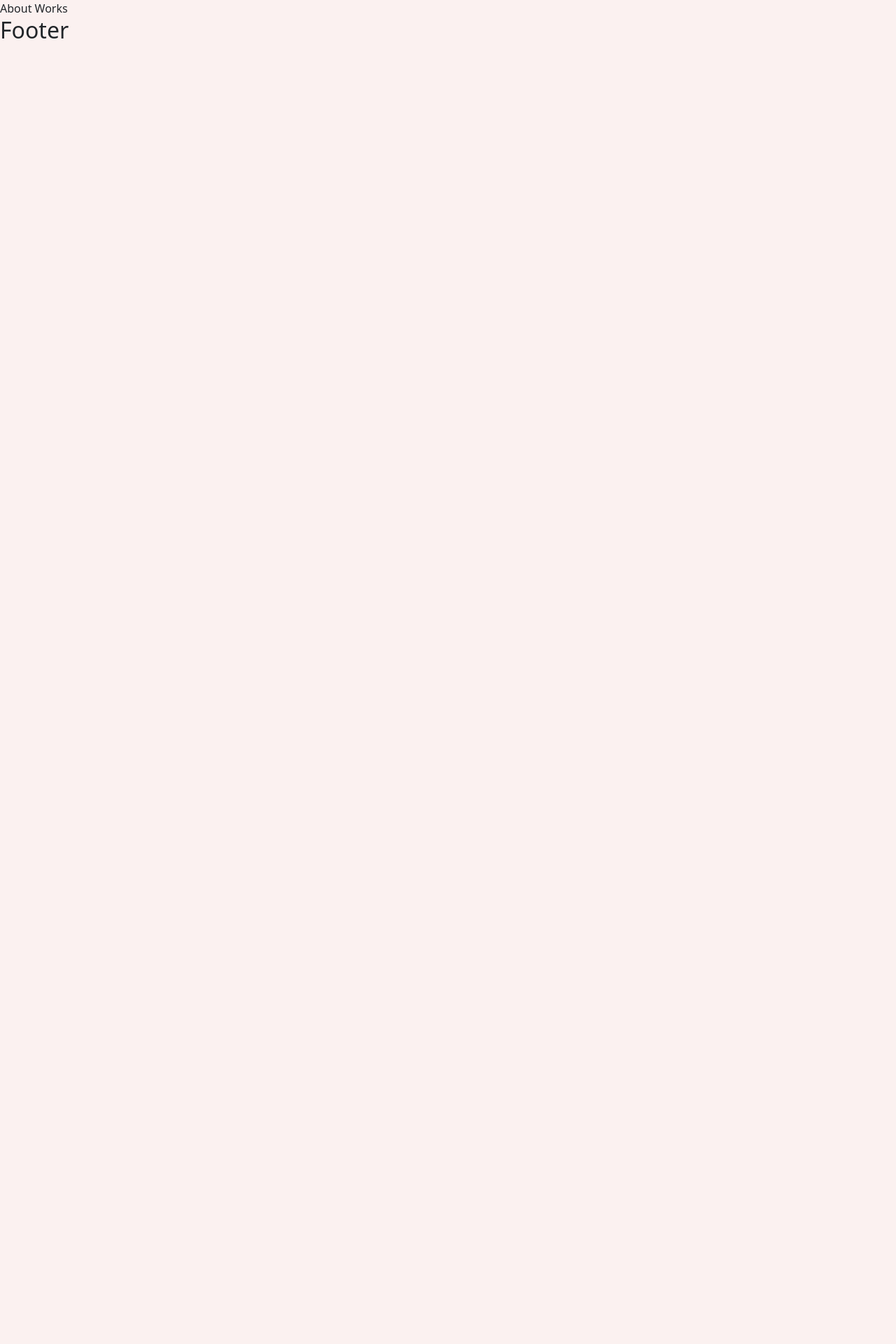
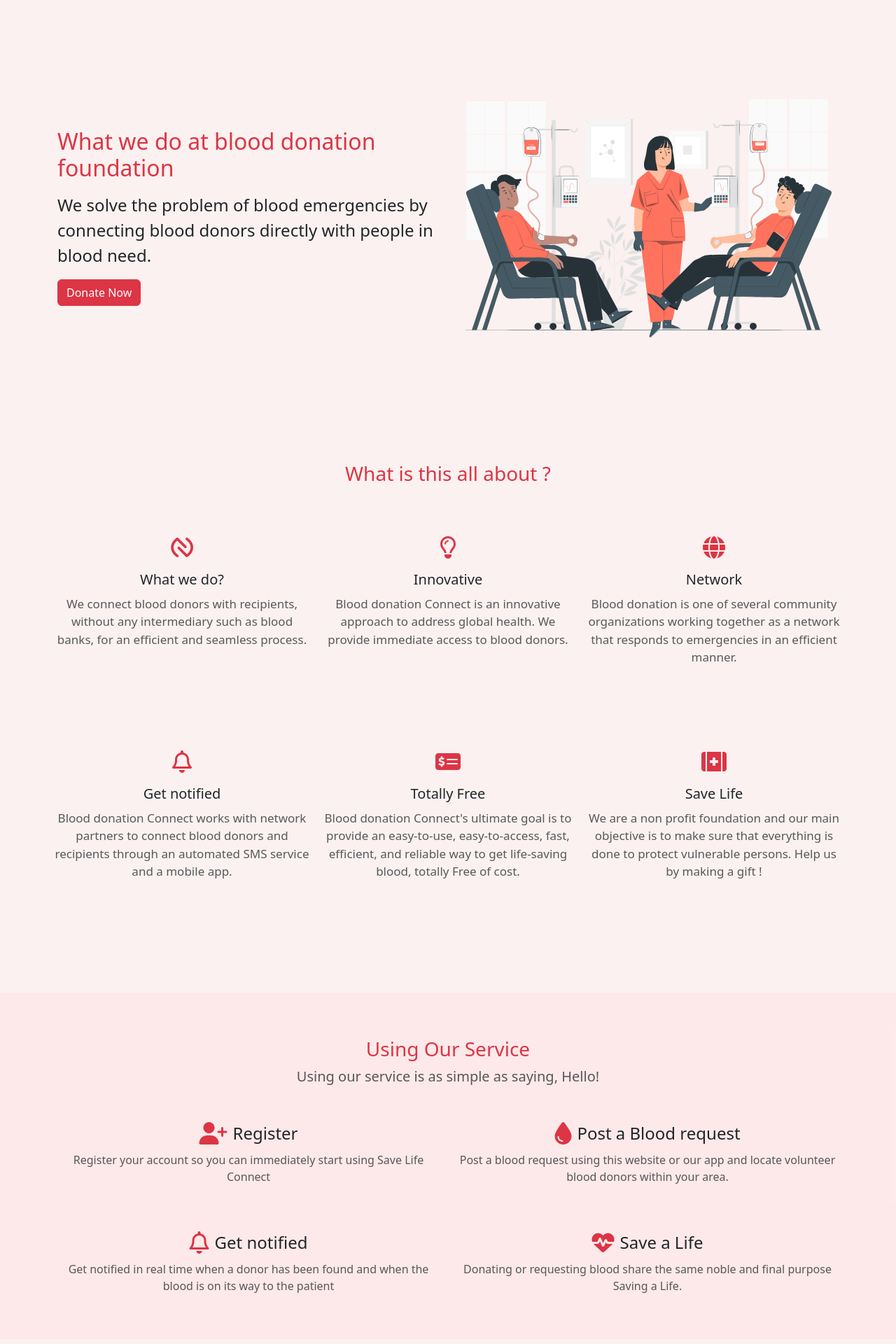
Before and after one commit to HadeerHassan28/Blood-Donation-App, a React (Create React App) app: page /about in a window 1280 px wide. Shown: the part 60-1980 px from the top of the page at 70% size. Before the commit the page ends 800 px from the top, so only its background shows below. Built offline with nearby package versions, Linux system fonts and the light colour scheme.

Commit message:
AboutPage
install fontawesome & i added a color in index.css
Sa3ed bymasy

```diff
--- a/package.json
+++ b/package.json
@@ -5,6 +5,7 @@
   "dependencies": {
     "@emotion/react": "^11.11.0",
     "@emotion/styled": "^11.11.0",
+    "@fortawesome/fontawesome-free": "^6.4.0",
     "@mui/material": "^5.13.4",
     "@reduxjs/toolkit": "^1.9.5",
     "@testing-library/jest-dom": "^5.16.5",
--- a/src/Components/About/About.jsx
+++ b/src/Components/About/About.jsx
@@ -1,8 +1,106 @@
 import React from "react";
 import styles from "./About.module.css";
+import aboutimg from '../../assets/About-head.svg'
+const About = () => {
+  return <>
+    <div className="container py-5 mt-5">
+      <div className="row gy-2 mt-4">
+        <div className="col-lg-6  col-sm-12 d-flex align-items-center justify-content-center">
+          <div className={styles.aboutContent}>
+            <h2 className="text-danger mb-3">What we do at blood donation foundation</h2>
+            <p className="fs-4 mb-3">We solve the problem of blood emergencies by connecting blood donors directly with people in blood need.</p>
+            <button className="btn btn-danger">Donate Now</button>
+          </div>
+        </div>
+        <div className="col-lg-6 col-sm-12">
+          <img className="img-fluid rounded" src={aboutimg} alt="" />
+        </div>
+      </div>
+    </div>
+    <div className="container py-5 mt-5">
+      <h3 className="text-center text-danger mt-4 mb-4">What is this all about ?</h3>
+      <div className="row gy-2">
+        <div className={`${styles.card} col-lg-4 text-center py-5 px-2`}>
+          <i class="text-danger mb-2 fa-2x fa-brands fa-nfc-symbol"></i>
+          <h5>What we do?</h5>
+          <p className="text-muted">We connect blood donors with recipients, without any intermediary such as blood banks, for an efficient and seamless process.</p>
+        </div>
+        <div className={`${styles.card} col-lg-4 text-center py-5 px-2`}>
+          <i className="text-danger mb-2 fa-2x fa-regular fa-lightbulb"></i>
+          <h5>Innovative</h5>
+          <p className="text-muted">Blood donation Connect is an innovative approach to address global health. We provide immediate access to blood donors.</p>
+        </div>
+        <div className={`${styles.card} col-lg-4 text-center py-5 px-2`}>
+          <i class="text-danger mb-2 fa-2x fa-solid fa-globe"></i>
+          <h5>Network</h5>
+          <p className="text-muted">Blood donation is one of several community organizations working together as a network that responds to emergencies in an efficient manner.</p>
+        </div>
+        <div className={`${styles.card} col-lg-4 text-center py-5 px-2`}>
+          <i class="text-danger mb-2 fa-2x fa-regular fa-bell"></i>
+          <h5>Get notified</h5>
+          <p className="text-muted">Blood donation Connect works with network partners to connect blood donors and recipients through an automated SMS service and a mobile app.</p>
+        </div>
+        <div className={`${styles.card} col-lg-4 text-center py-5 px-2`}>
+          <i class="text-danger mb-2 fa-2x fa-solid fa-money-check-dollar"></i>
+          <h5>Totally Free</h5>
+          <p className="text-muted">Blood donation Connect's ultimate goal is to provide an easy-to-use, easy-to-access, fast, efficient, and reliable way to get life-saving blood, totally Free of cost.</p>
+        </div>
+        <div className={`${styles.card} col-lg-4 text-center py-5 px-2`}>
+          <i class="text-danger mb-2 fa-2x  fa-solid fa-kit-medical"></i>
+          <h5>Save Life</h5>
+          <p className="text-muted">We are a non profit foundation and our main objective is to make sure that everything is done to protect vulnerable persons. Help us by making a gift !</p>
+        </div>
 
-const About = () => {
-  return <div>About Works</div>;
+      </div>
+    </div>
+    <section className="secondary-color">
+      <div className="container py-5 mt-5 ">
+        <div className="text-center p-3 mb-3">
+          <h3 className="text-danger">Using Our Service</h3>
+          <p className="text-muted fs-5">Using our service is as simple as saying, Hello!</p>
+        </div>
+        <div className="row gy-5">
+          <div className="col-lg-6 col-md-6 col-sm-12">
+            <div className="d-flex align-items-center justify-content-center">
+              <i class="text-danger fa-2x fa-solid fa-user-plus me-2"></i><span className="fs-4">Register</span>
+            </div>
+            <p className="mt-2 text-muted text-center">Register your account so you can immediately start using Save Life Connect</p>
+          </div>
+          <div className="col-lg-6 col-md-6 col-sm-12">
+            <div className="d-flex align-items-center justify-content-center">
+              <i class="text-danger fa-2x me-2 fa-solid fa-droplet"></i><span className="fs-4">Post a Blood request</span>
+            </div>
+            <p className="mt-2 text-muted text-center">Post a blood request using this website or our app and locate volunteer blood donors within your area.</p>
+          </div>
+          <div className="col-lg-6 col-md-6 col-sm-12">
+            <div className="d-flex align-items-center justify-content-center">
+              <i class="text-danger fa-2x me-2 fa-regular fa-bell"></i><span className="fs-4">Get notified</span>
+            </div>
+            <p className="mt-2 text-muted text-center">Get notified in real time when a donor has been found and when the blood is on its way to the patient</p>
+          </div>
+          <div className="col-lg-6 col-md-6 col-sm-12">
+            <div className="d-flex align-items-center justify-content-center">
+              <i class="text-danger fa-2x me-2 fa-solid fa-heart-pulse"></i><span className="fs-4">Save a Life</span>
+            </div>
+            <p className="mt-2 text-muted text-center">Donating or requesting blood share the same noble and final purpose Saving a Life.</p>
+          </div>
+        </div>
+      </div>
+    </section>
+    <div className="container py-5">
+      <div className="text-center p-3 mb-3">
+        <h3 className="text-danger">Connect With Us</h3>
+        <p className="text-muted ">Whether you want some help or just to ask us a question, you are welcome to do it using the form below.</p>
+      </div>
+      <div className={styles.customForm}>
+        <input type="text" placeholder="Full Name" className="form-control mb-2" />
+        <input type="email" placeholder="Email" className="form-control mb-2" />
+        <input type="text" placeholder="Phone Number" className="form-control mb-2" />
+        <textarea className="form-control mb-3" id="" cols="30" rows="10" placeholder="Your Message"></textarea>
+        <button type="submit" className="btn btn-outline-danger ">Send</button>
+      </div>
+    </div>
+  </>
 };
 
 export default About;
--- a/src/Components/About/About.module.css
+++ b/src/Components/About/About.module.css
@@ -0,0 +1,30 @@
+@media (max-width:991px) {
+    .aboutContent {
+        text-align: center;
+    }
+}
+
+.card {
+    transition: 0.3s ease;
+    -webkit-transition: 0.3s ease;
+    -moz-transition: 0.3s ease;
+    -ms-transition: 0.3s ease;
+    -o-transition: 0.3s ease;
+}
+
+.card p {
+    font-size: 17px;
+}
+
+.card h5 {
+    margin: 10px 0;
+}
+
+.card:hover {
+    box-shadow: rgba(50, 50, 93, 0.25) 0px 6px 12px -2px, rgba(0, 0, 0, 0.3) 0px 3px 7px -3px;
+}
+
+.customForm input:focus {
+    border: none;
+    outline: none;
+}
--- a/src/Components/Layout/Layout.jsx
+++ b/src/Components/Layout/Layout.jsx
@@ -8,8 +8,8 @@ const Layout = () => {
   return (
     <div>
       <Navbar></Navbar>
-        <Outlet></Outlet>
-      <Footer></Footer>
+      <Outlet></Outlet>
+      {/* <Footer></Footer> */}
     </div>
   );
 };
--- a/src/index.css
+++ b/src/index.css
@@ -1,11 +1,16 @@
 :root {
   --main-color: #ee394a;
+  --secondary-color: #ffe6e69d;
 }
 
 body {
-  background-color: #fbf1f0  ;
+  background-color: #fbf1f0;
 }
 
 .main-color {
   color: var(--main-color);
 }
+
+.secondary-color {
+  background-color: var(--secondary-color);
+}
--- a/src/index.js
+++ b/src/index.js
@@ -2,6 +2,7 @@ import React from "react";
 import ReactDOM from "react-dom/client";
 import "bootstrap/dist/css/bootstrap.min.css";
 import "bootstrap/dist/js/bootstrap.bundle.js";
+import '@fortawesome/fontawesome-free/css/all.min.css'
 import "./index.css";
 import App from "./App";
 
```
Also changed, not shown: src/assets/About-head.svg (added), 1 other file (tests, documents, lock files or other folders).
